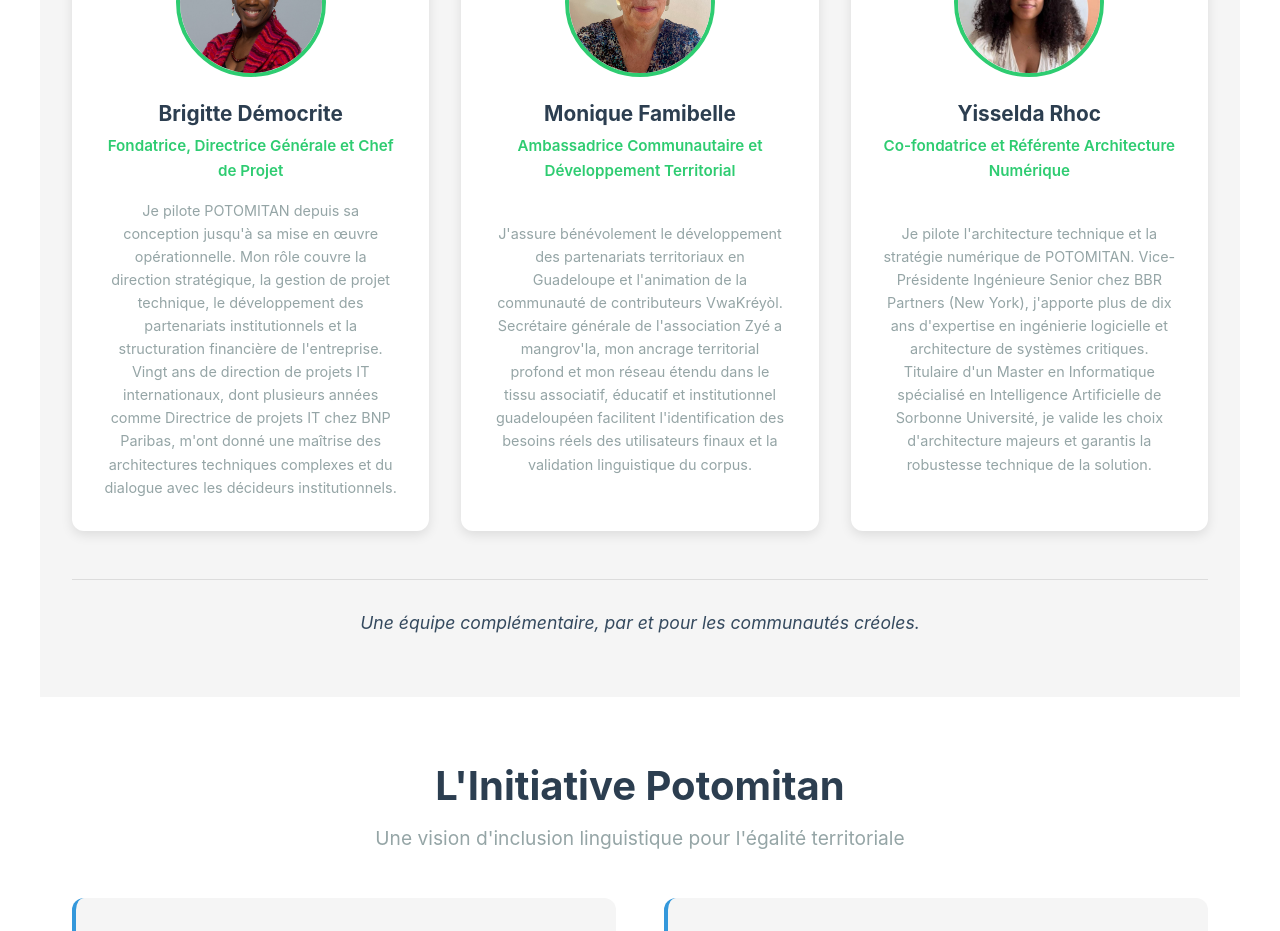
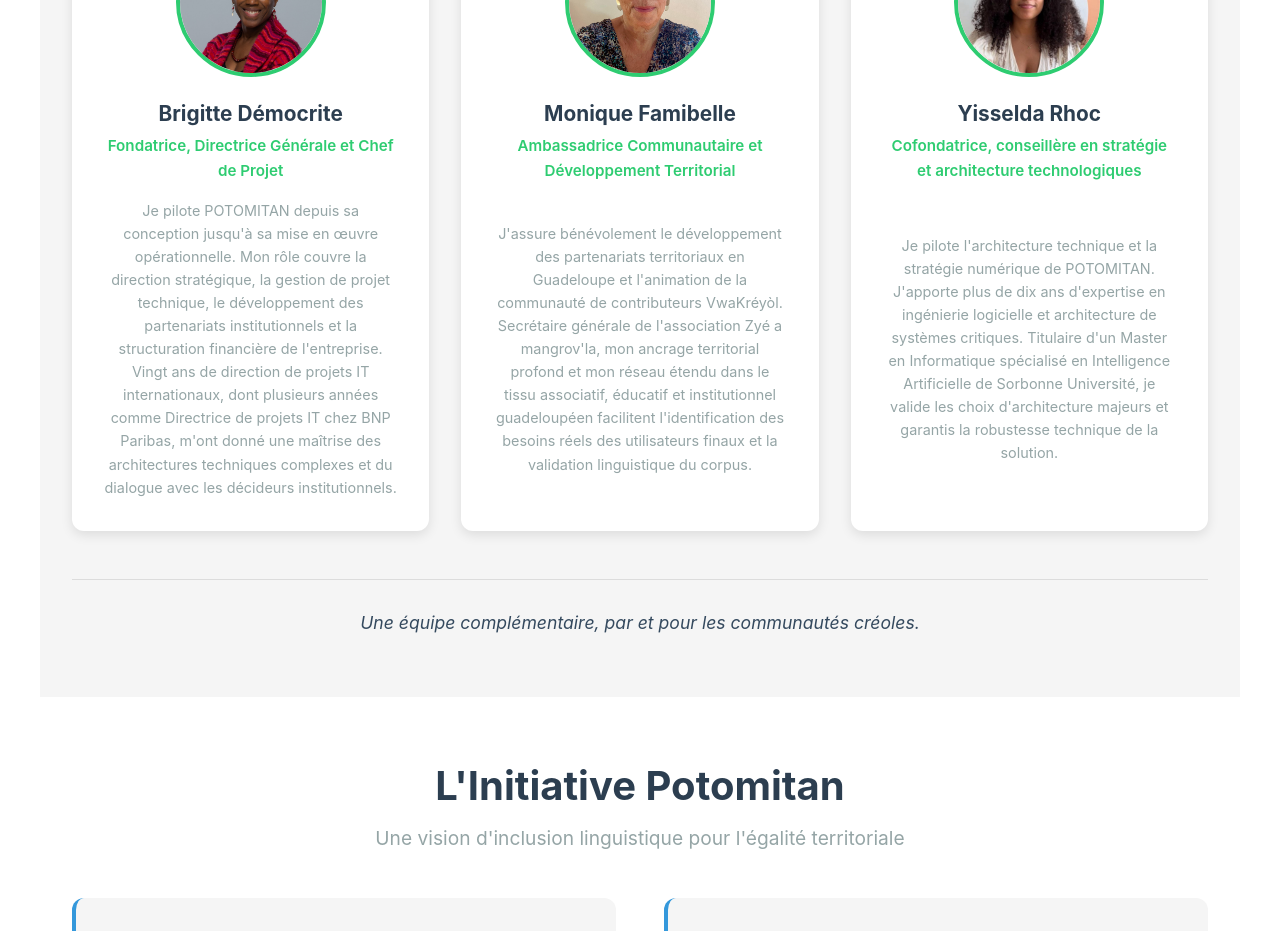
Before and after one commit to Brdcie/potomitan-landing, a React (Vite) app: page / in a window 1280 px wide. Shown: the part 5040-5971 px from the top of the page. Built offline with nearby package versions, Linux system fonts and the light colour scheme.

Commit message:
Équipe : nouvel intitulé de Yisselda, mention de son employeur retirée

```diff
--- a/src/components/Team.jsx
+++ b/src/components/Team.jsx
@@ -17,8 +17,8 @@ const Team = () => {
     },
     {
       name: 'Yisselda Rhoc',
-      role: 'Co-fondatrice et Référente Architecture Numérique',
-      description: 'Je pilote l\'architecture technique et la stratégie numérique de POTOMITAN. Vice-Présidente Ingénieure Senior chez BBR Partners (New York), j\'apporte plus de dix ans d\'expertise en ingénierie logicielle et architecture de systèmes critiques. Titulaire d\'un Master en Informatique spécialisé en Intelligence Artificielle de Sorbonne Université, je valide les choix d\'architecture majeurs et garantis la robustesse technique de la solution.',
+      role: 'Cofondatrice, conseillère en stratégie et architecture technologiques',
+      description: 'Je pilote l\'architecture technique et la stratégie numérique de POTOMITAN. J\'apporte plus de dix ans d\'expertise en ingénierie logicielle et architecture de systèmes critiques. Titulaire d\'un Master en Informatique spécialisé en Intelligence Artificielle de Sorbonne Université, je valide les choix d\'architecture majeurs et garantis la robustesse technique de la solution.',
       photo: '/photo-yisselda.jpg'
     }
   ];
```
Also changed, not shown: 1 other file (tests, documents, lock files or other folders).
